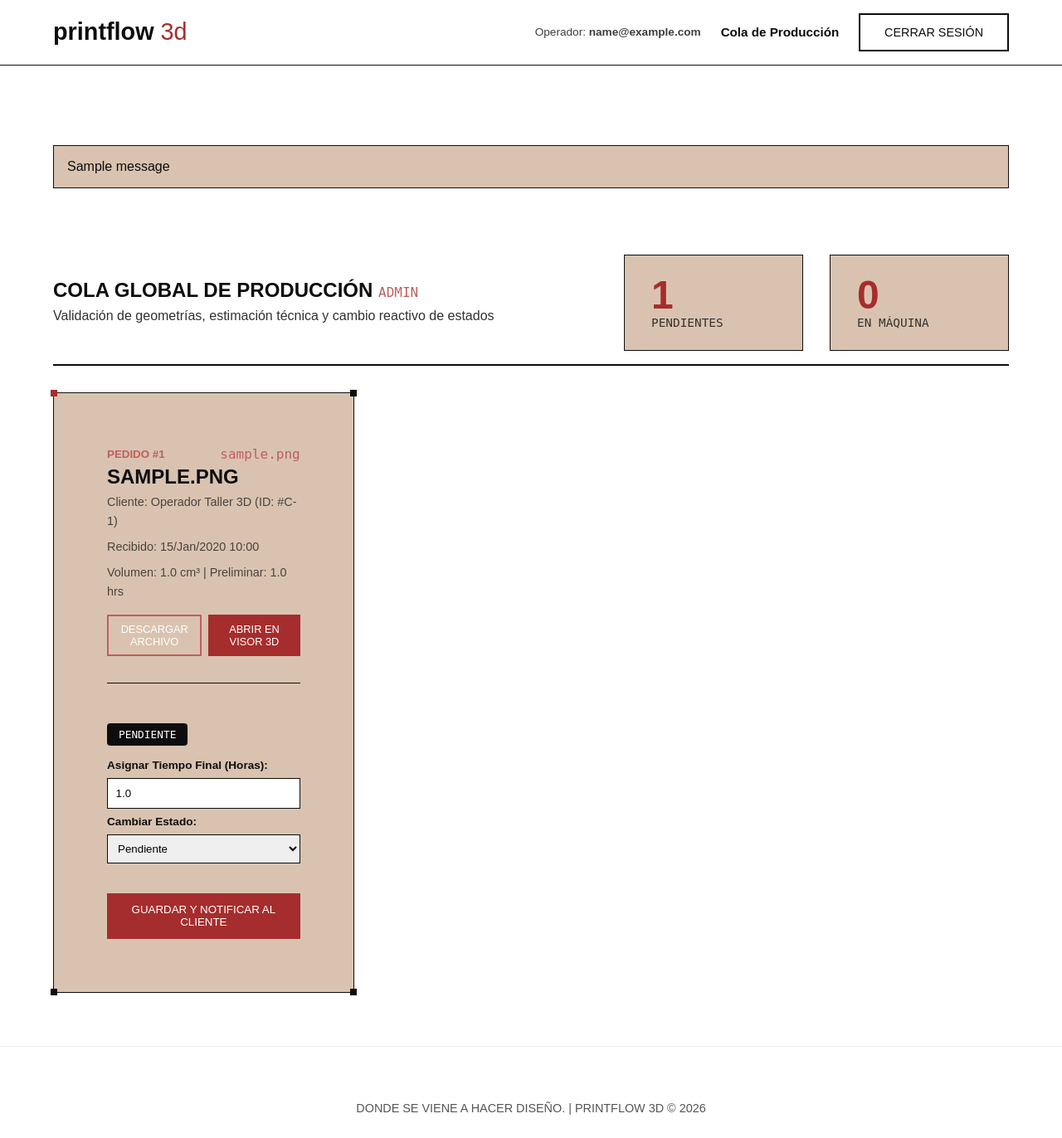
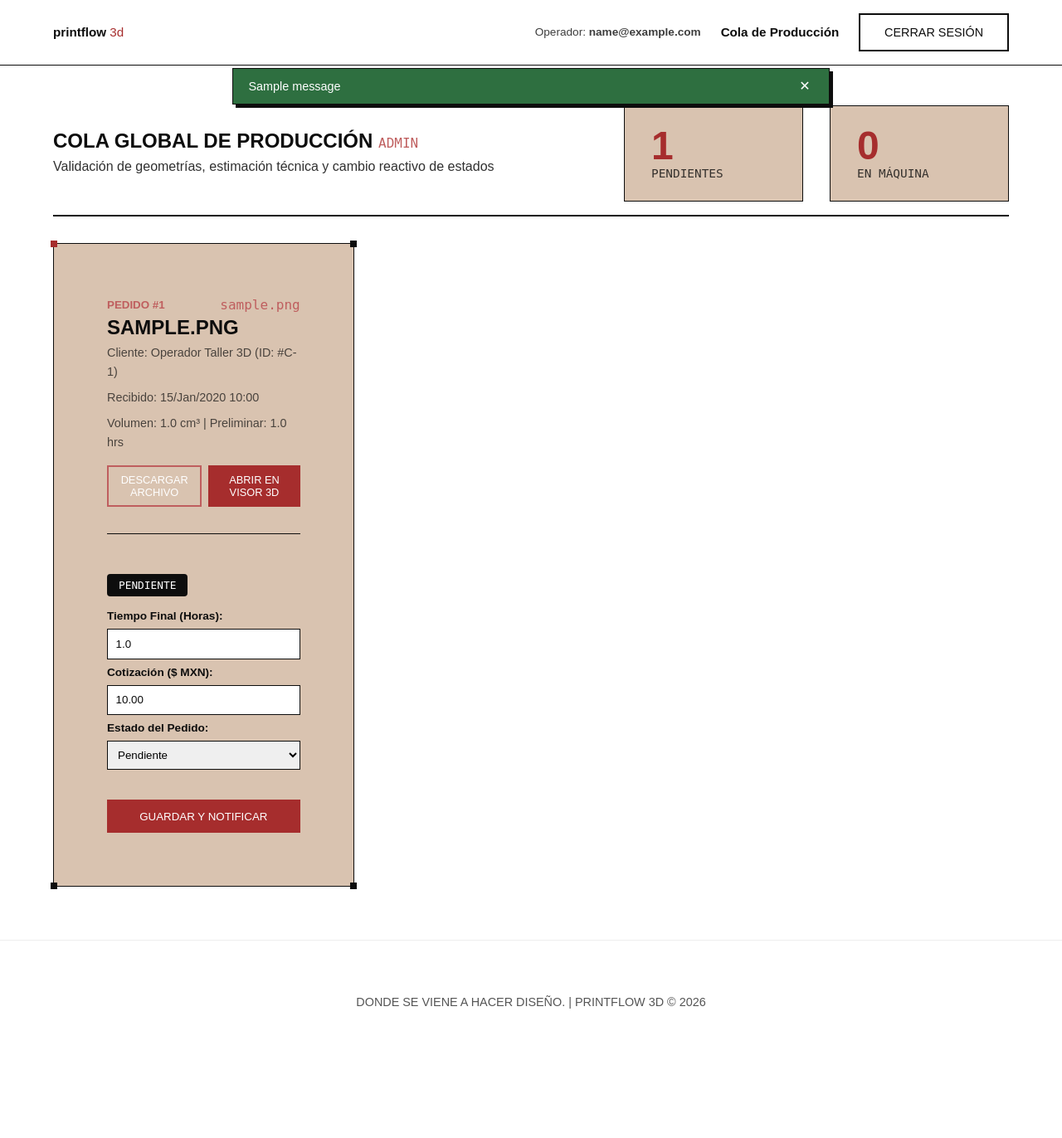
Before and after one commit to itnasbocked/PrintFlow3D, a Flask app: page /admin in a window 1280 px wide. Shown: the top 1372 px of the page at 83% size. After the commit the page ends 1216 px from the top, so only its background shows below. Run offline with Flask 3, Linux system fonts and the light colour scheme; the visitor is signed in with stand-in values (Sample User, id 1); tables that the repository leaves empty hold one stand-in row (values such as "Sample post"); one stand-in notice (Sample message) is shown; data that the repository does not hold is empty; some web fonts are replaced.

Commit message:
Opción de presupuesto

```diff
--- a/app.py
+++ b/app.py
@@ -164,26 +164,6 @@ def download_model(order_id):
         download_name=order.original_filename
     )
 
-@app.route('/dashboard')
-@client_required
-def dashboard():
-    orders = Order.query.filter(
-        Order.user_id == session['user_id'],
-        Order.status != 'Inspección Preliminar'
-    ).order_by(Order.created_at.desc()).all()
-
-    en_cola = sum(1 for o in orders if o.status in ('Pendiente', 'En Cola'))
-    imprimiendo = sum(1 for o in orders if o.status == 'Imprimiendo')
-    terminados = sum(1 for o in orders if o.status == 'Terminado')
-
-    return render_template(
-        'client/client_dashboard.html',
-        orders=orders,
-        en_cola=en_cola,
-        imprimiendo=imprimiendo,
-        terminados=terminados
-    )
-
 @app.route('/admin')
 @admin_required
 def admin_dashboard():
@@ -197,6 +177,26 @@ def admin_dashboard():
         en_maquina=en_maquina
     )
 
+@app.route('/dashboard')
+@client_required
+def dashboard():
+    orders = Order.query.filter(
+        Order.user_id == session['user_id'],
+        Order.status != 'Inspección Preliminar'
+    ).order_by(Order.created_at.desc()).all()
+
+    en_cola = sum(1 for o in orders if o.status in ('Pendiente', 'Cotizado', 'En Cola'))
+    imprimiendo = sum(1 for o in orders if o.status == 'Imprimiendo')
+    terminados = sum(1 for o in orders if o.status == 'Terminado')
+
+    return render_template(
+        'client/client_dashboard.html',
+        orders=orders,
+        en_cola=en_cola,
+        imprimiendo=imprimiendo,
+        terminados=terminados
+    )
+
 @app.route('/admin/update_order/<int:order_id>', methods=['POST'])
 @admin_required
 def update_order(order_id):
@@ -206,16 +206,46 @@ def update_order(order_id):
 
     new_status = request.form.get('status')
     print_time = request.form.get('print_time')
+    price = request.form.get('price')
 
     if print_time:
         order.print_time_est = float(print_time)
+
+    if price:
+        order.price = float(price)
+        # Si estaba Pendiente y el operador asignó precio sin cambiar el select, pasa automático a Cotizado
+        if order.status == 'Pendiente' and new_status == 'Pendiente':
+            new_status = 'Cotizado'
 
     if new_status:
         change_order_status(order, new_status, session['user_id'])
 
     db.session.commit()
-    flash(f'Pedido #{order.id} actualizado a {order.status}.', 'success')
+    flash(f'Pedido #{order.id} actualizado ({order.status}).', 'success')
     return redirect(url_for('admin_dashboard'))
+
+@app.route('/order/<int:order_id>/respond', methods=['POST'])
+@client_required
+def respond_quote(order_id):
+    order = db.session.get(Order, order_id)
+    if not order or order.user_id != session['user_id']:
+        abort(403)
+
+    if order.status != 'Cotizado':
+        flash('Este pedido no tiene una cotización pendiente de aprobación.', 'error')
+        return redirect(url_for('dashboard'))
+
+    action = request.form.get('action')
+    if action == 'accept':
+        change_order_status(order, 'En Cola', session['user_id'])
+        db.session.commit()
+        flash(f'Cotización de ${order.price:.2f} aceptada. Pedido #{order.id} enviado a cola de impresión.', 'success')
+    elif action == 'decline':
+        change_order_status(order, 'Rechazado', session['user_id'])
+        db.session.commit()
+        flash(f'Has declinado la cotización del pedido #{order.id}.', 'info')
+
+    return redirect(url_for('dashboard'))
 
 @app.route('/new-order')
 @client_required
@@ -311,7 +341,8 @@ def stream_orders():
                             'id': o.id,
                             'filename': o.original_filename,
                             'status': o.status,
-                            'print_time_est': o.print_time_est
+                            'print_time_est': o.print_time_est,
+                            'price': o.price
                         }
                         for o in orders
                     ]
@@ -338,9 +369,7 @@ def order_preview(order_id):
 
 @app.route('/')
 def index():
-    if 'user_id' in session:
-        return redirect(url_for('admin_dashboard' if session.get('role') == 'admin' else 'dashboard'))
-    return redirect(url_for('login'))
+    return render_template('index.html')
 
 def seed_admin():
     """Inserta el usuario administrador por defecto si aún no existe."""
--- a/docker-compose.yml
+++ b/docker-compose.yml
@@ -5,6 +5,8 @@ services:
     ports:
       - "5000:5000"
     volumes:
+      - ./protected_uploads:/app/protected_uploads:Z
+      - ./printflow3d.db:/app/printflow3d.db:Z
       - ./protected_uploads:/app/protected_uploads
       - ./printflow3d.db:/app/printflow3d.db
     environment:
--- a/static/css/style.css
+++ b/static/css/style.css
@@ -629,3 +629,51 @@ p { font-family: var(--font-body); font-weight: 300; line-height: 1.6; }
     background-color: var(--sand-bg);
     color: var(--black-ink);
 }
+
+.flash-floating-wrapper {
+    position: fixed;
+    top: 82px;
+    left: 50%;
+    transform: translateX(-50%);
+    width: min(92%, 720px);
+    z-index: 1100;
+    display: flex;
+    flex-direction: column;
+    gap: 0.5rem;
+    pointer-events: none;
+}
+
+.flash-toast {
+    pointer-events: auto;
+    display: flex;
+    justify-content: space-between;
+    align-items: center;
+    gap: 1rem;
+    padding: 0.8rem 1.15rem;
+    border: 1px solid var(--black-ink, #141414);
+    background-color: var(--sand-bg, #e6dfd3);
+    color: var(--black-ink, #141414);
+    font-size: 0.9rem;
+    font-weight: 500;
+    box-shadow: 4px 4px 0px var(--black-ink, #141414);
+}
+
+.flash-toast.error {
+    background-color: #b8534b;
+    color: #ffffff;
+}
+
+.flash-toast.success {
+    background-color: #2e6f40;
+    color: #ffffff;
+}
+
+.flash-toast button {
+    background: none;
+    border: none;
+    color: inherit;
+    font-size: 1rem;
+    cursor: pointer;
+    padding: 0 0.25rem;
+    line-height: 1;
+}
--- a/static/js/realtime.js
+++ b/static/js/realtime.js
@@ -19,7 +19,7 @@ document.addEventListener('DOMContentLoaded', () => {
         let terminados = 0;
 
         orders.forEach((o) => {
-            if (o.status === 'Pendiente' || o.status === 'En Cola') enCola++;
+            if (o.status === 'Pendiente' || o.status === 'Cotizado' || o.status === 'En Cola') enCola++;
             if (o.status === 'Imprimiendo') imprimiendo++;
             if (o.status === 'Terminado') terminados++;
 
@@ -28,11 +28,15 @@ document.addEventListener('DOMContentLoaded', () => {
 
             const prevStatus = card.getAttribute('data-status');
             const prevTime = card.getAttribute('data-time');
+            const prevPrice = card.getAttribute('data-price');
+
             const newTimeStr = o.print_time_est !== null ? String(o.print_time_est) : '';
+            const newPriceStr = o.price !== null ? String(o.price) : '';
 
-            if (prevStatus !== o.status || prevTime !== newTimeStr) {
+            if (prevStatus !== o.status || prevTime !== newTimeStr || prevPrice !== newPriceStr) {
                 card.setAttribute('data-status', o.status);
                 card.setAttribute('data-time', newTimeStr);
+                card.setAttribute('data-price', newPriceStr);
 
                 const badge = card.querySelector('.js-status-badge');
                 if (badge) {
@@ -46,7 +50,30 @@ document.addEventListener('DOMContentLoaded', () => {
                     timeEl.textContent = `Tiempo Est: ${o.print_time_est} hrs`;
                 }
 
-                showVisualAlert(`Actualización en tiempo real: Pedido #${o.id} (${o.filename}) → ${o.status}`);
+                const priceEl = card.querySelector('.js-price-est');
+                if (priceEl && o.price) {
+                    priceEl.textContent = `Cotización: $${Number(o.price).toFixed(2)} MXN`;
+                }
+
+                const quoteBox = card.querySelector('.js-quote-actions');
+                if (quoteBox) {
+                    if (o.status === 'Cotizado') {
+                        quoteBox.innerHTML = `
+                            <form action="/order/${o.id}/respond" method="POST" style="display: flex; gap: 0.5rem;">
+                                <button type="submit" name="action" value="accept" class="btn-primary" style="flex: 1; padding: 0.5rem; font-size: 0.8rem;">
+                                    Aceptar Oferta
+                                </button>
+                                <button type="submit" name="action" value="decline" class="btn-secondary" style="flex: 1; padding: 0.5rem; font-size: 0.8rem;">
+                                    Declinar
+                                </button>
+                            </form>`;
+                    } else {
+                        quoteBox.innerHTML = '';
+                    }
+                }
+
+                const priceNotice = (o.status === 'Cotizado' && o.price) ? ` ($${Number(o.price).toFixed(2)} MXN)` : '';
+                showVisualAlert(`Actualización en tiempo real: Pedido #${o.id} (${o.filename}) → ${o.status}${priceNotice}`);
             }
         });
 
--- a/templates/admin/admin_dashboard.html
+++ b/templates/admin/admin_dashboard.html
@@ -60,18 +60,23 @@
                 </span>
 
                 <form action="{{ url_for('update_order', order_id=order.id) }}" method="POST" class="time-assign-form" style="margin-top: 1rem;">
-                    <label for="time_{{ order.id }}">Asignar Tiempo Final (Horas):</label>
+                    <label for="time_{{ order.id }}">Tiempo Final (Horas):</label>
                     <input type="number" id="time_{{ order.id }}" name="print_time" min="0.25" step="0.25" value="{{ order.print_time_est or '' }}" required>
 
-                    <label for="status_{{ order.id }}">Cambiar Estado:</label>
+                    <label for="price_{{ order.id }}">Cotización ($ MXN):</label>
+                    <input type="number" id="price_{{ order.id }}" name="price" min="1" step="0.50" placeholder="Ej. 250.00" value="{{ '%.2f'|format(order.price) if order.price else '' }}">
+
+                    <label for="status_{{ order.id }}">Estado del Pedido:</label>
                     <select id="status_{{ order.id }}" name="status" style="width: 100%; padding: 0.5rem; margin-bottom: 0.75rem; border: 1px solid var(--black-ink);">
                         <option value="Pendiente" {% if order.status == 'Pendiente' %}selected{% endif %}>Pendiente</option>
+                        <option value="Cotizado" {% if order.status == 'Cotizado' %}selected{% endif %}>Cotizado (Enviar Oferta)</option>
                         <option value="En Cola" {% if order.status == 'En Cola' %}selected{% endif %}>En Cola</option>
                         <option value="Imprimiendo" {% if order.status == 'Imprimiendo' %}selected{% endif %}>Imprimiendo</option>
                         <option value="Terminado" {% if order.status == 'Terminado' %}selected{% endif %}>Terminado</option>
+                        <option value="Rechazado" {% if order.status == 'Rechazado' %}selected{% endif %}>Rechazado</option>
                     </select>
 
-                    <button type="submit" class="btn-primary auth-btn">GUARDAR Y NOTIFICAR AL CLIENTE</button>
+                    <button type="submit" class="btn-primary auth-btn">GUARDAR Y NOTIFICAR</button>
                 </form>
             </div>
         </div>
--- a/templates/base.html
+++ b/templates/base.html
@@ -10,7 +10,7 @@
     </head>
     <body>
         <nav class="navbar {% if request.path != '/' %}navbar-solid{% endif %}">
-            <div class="logo">PrintFlow <span>3D</span></div>
+            <a href="{{ url_for('index') }}" class="logo" style="text-decoration: none;">PrintFlow <span>3D</span></a>
             <div style="display: flex; align-items: center; gap: 1.5rem;">
                 {% if session.get('user_id') %}
                     {% if session.get('role') == 'admin' %}
@@ -33,10 +33,11 @@
         <main>
             {% with messages = get_flashed_messages(with_categories=true) %}
                 {% if messages %}
-                    <div class="flash-container" style="padding: 1rem 5%; margin-top: 5rem;">
+                    <div class="flash-floating-wrapper">
                         {% for category, message in messages %}
-                            <div class="flash-message {{ category }}">
-                                {{ message }}
+                            <div class="flash-toast {{ category }}">
+                                <span>{{ message }}</span>
+                                <button type="button" onclick="this.parentElement.remove()">✕</button>
                             </div>
                         {% endfor %}
                     </div>
--- a/templates/client/new_order.html
+++ b/templates/client/new_order.html
@@ -45,6 +45,7 @@
 
             <div style="display: flex; justify-content: space-between; align-items: center; flex-wrap: wrap; gap: 0.5rem; margin-top: 0.75rem;">
                 <div style="display: flex; gap: 0.4rem;">
+                    <button type="button" id="btn-orient" class="btn-secondary" style="padding: 0.35rem 0.7rem; font-size: 0.8rem; color: #fff; border-color: #555;">Orientar 90°</button>
                     <button type="button" id="btn-rotate" class="btn-secondary" style="padding: 0.35rem 0.7rem; font-size: 0.8rem; color: #fff; border-color: #555;">Girar</button>
                     <button type="button" id="btn-zoom-in" class="btn-secondary" style="padding: 0.35rem 0.7rem; font-size: 0.8rem; color: #fff; border-color: #555;">+ Zoom</button>
                     <button type="button" id="btn-zoom-out" class="btn-secondary" style="padding: 0.35rem 0.7rem; font-size: 0.8rem; color: #fff; border-color: #555;">- Zoom</button>
```
Also changed, not shown: migrations/versions/4c9faf0c0ee5_agregar_columna_price_para_cotizaciones.py (added, +32 -0 lines), templates/client/client_dashboard.html (+42 -4 lines).
